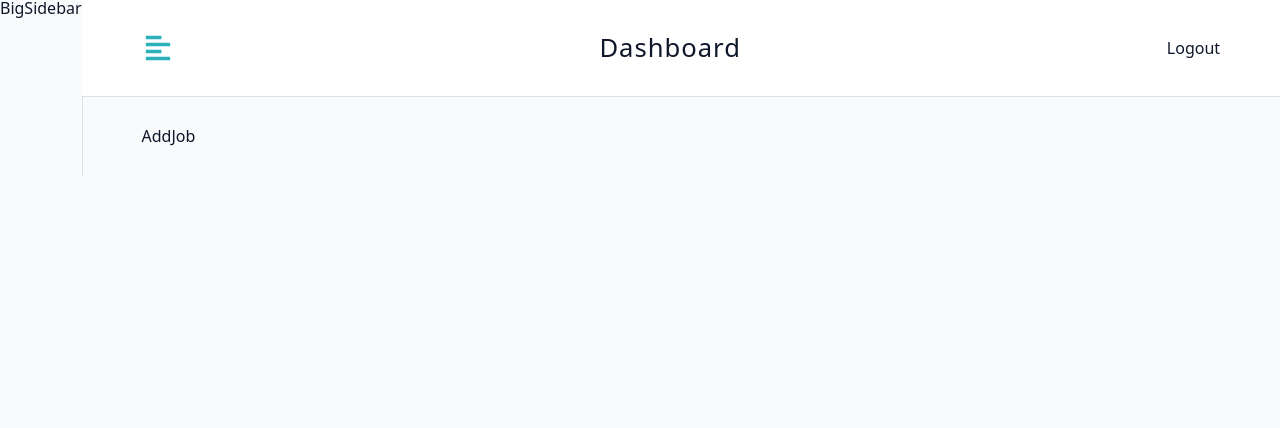
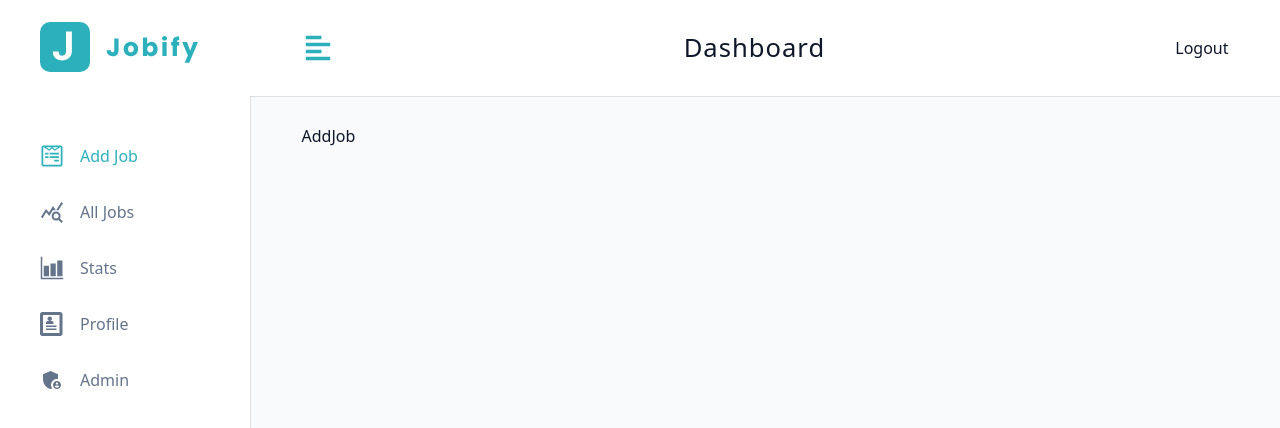
Before and after one commit to kiethohoai/jobify-v2, a React (Vite) app in the folder client/: page /dashboard in a window 1280 px wide. Shown: the top 428 px of the page. Built offline with nearby package versions, Linux system fonts and the light colour scheme.

Commit message:
+BigSidebar

```diff
--- a/client/src/components/BigSidebar.jsx
+++ b/client/src/components/BigSidebar.jsx
@@ -1,6 +1,29 @@
-import Wrapper from '../assets/wrappers/BigSidebar.js';
+import { useDashboardContext } from '../pages/DashboardLayout';
+import Wrapper from '../assets/wrappers/BigSidebar';
+import NavLinks from './NavLinks';
+import Logo from '../components/Logo';
 
 const BigSidebar = () => {
-  return <Wrapper>BigSidebar</Wrapper>;
+  const { showSidebar } = useDashboardContext();
+
+  return (
+    <Wrapper>
+      <div
+        className={
+          showSidebar ? 'sidebar-container' : 'sidebar-container show-sidebar'
+        }
+      >
+        <div className="content">
+          {/* Logo */}
+          <header>
+            <Logo />
+          </header>
+
+          {/*  */}
+          <NavLinks isBigSidebar />
+        </div>
+      </div>
+    </Wrapper>
+  );
 };
 export default BigSidebar;
--- a/client/src/components/NavLinks.jsx
+++ b/client/src/components/NavLinks.jsx
@@ -2,7 +2,7 @@
 import { NavLink } from 'react-router-dom';
 import { useDashboardContext } from '../pages/DashboardLayout';
 
-const NavLinks = () => {
+const NavLinks = ({ isBigSidebar }) => {
   const { toggleSidebar } = useDashboardContext();
 
   return (
@@ -12,7 +12,7 @@
           to={path}
           key={text}
           className="nav-link"
-          onClick={toggleSidebar}
+          onClick={isBigSidebar ? null : toggleSidebar}
         >
           <span className="icon">{icon}</span>
           {text}
--- a/client/src/components/SmallSidebar.jsx
+++ b/client/src/components/SmallSidebar.jsx
@@ -1,9 +1,7 @@
 import { useDashboardContext } from '../pages/DashboardLayout.jsx';
 import { FaTimes } from 'react-icons/fa';
-import { NavLink } from 'react-router-dom';
 import Wrapper from '../assets/wrappers/SmallSidebar.js';
 import Logo from './Logo.jsx';
-import links from '../utils/links.jsx';
 import NavLinks from './NavLinks.jsx';
 
 const SmallSidebar = () => {
```
